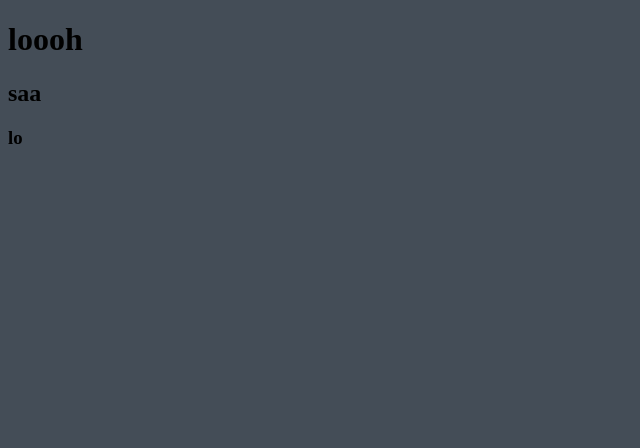
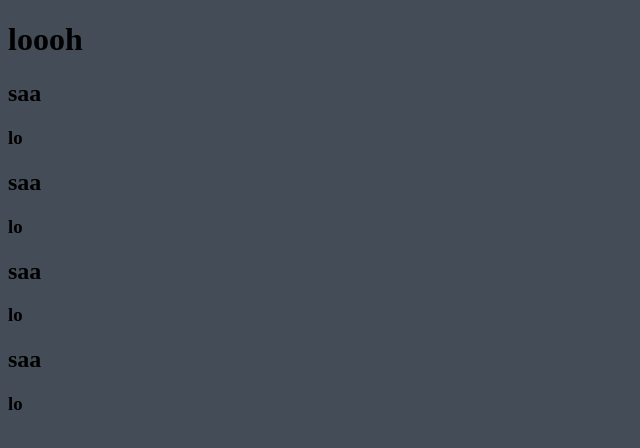
Before and after one commit to denchik3192/social-network-React, a plain HTML site: page index.html in a window 1280 px wide. Shown: the whole page, without its empty margins (0-640 px from the left). Drawn offline with Linux system fonts and the light colour scheme.

Commit message:
Update index.html

```diff
--- a/index.html
+++ b/index.html
@@ -10,5 +10,11 @@
     <h1 class="h1">loooh</h1>
     <h2>saa</h2>
     <h3>lo</h3>
+
+    <h2>saa</h2>
+    <h3>lo</h3>
+    <h2>saa</h2>
+    <h3>lo</h3><h2>saa</h2>
+    <h3>lo</h3>
 </body>
 </html>
```
